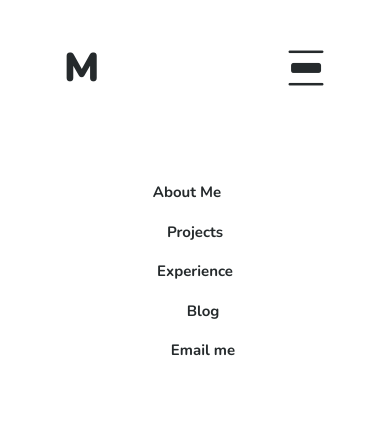
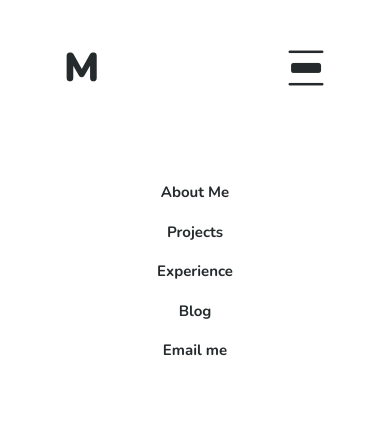
Before and after one commit to Mikadifo/Mikadifo.github.io, a React (Create React App) app: page / in a window 390 px wide. Both pictures are taken after a click on the button 293 px from the left and 53 px from the top of the page. Shown: the top 421 px of the page. Built offline with nearby package versions, Linux system fonts and the light colour scheme.

Commit message:
[fix] fixed navbar incorrect links positioning

```diff
--- a/src/components/navbar/Navbar.js
+++ b/src/components/navbar/Navbar.js
@@ -63,7 +63,7 @@ const Navbar = ({ currentItemHash }) => {
                             >
                                 <div className="navbar-nav mx-auto">
                                     <a
-                                        className={`nav-link pe-3 ${
+                                        className={`nav-link pe-lg-3 ${
                                             currentItemHash ===
                                                 '#description' && 'active-link'
                                         }`}
@@ -74,7 +74,7 @@ const Navbar = ({ currentItemHash }) => {
                                         About Me
                                     </a>
                                     <a
-                                        className={`nav-link ps-3 pe-3 ${
+                                        className={`nav-link ps-lg-3 pe-lg-3 ${
                                             currentItemHash === '#projects' &&
                                             'active-link'
                                         }`}
@@ -84,7 +84,7 @@ const Navbar = ({ currentItemHash }) => {
                                         Projects
                                     </a>
                                     <a
-                                        className={`nav-link ps-3 pe-3 ${
+                                        className={`nav-link ps-lg-3 pe-lg-3 ${
                                             currentItemHash === '#experience' &&
                                             'active-link'
                                         }`}
@@ -94,7 +94,7 @@ const Navbar = ({ currentItemHash }) => {
                                         Experience
                                     </a>
                                     <a
-                                        className="nav-link ps-3"
+                                        className="nav-link ps-lg-3"
                                         href="https://blog.mikadifo.com"
                                         target="_blank"
                                         rel="noreferrer"
@@ -103,7 +103,7 @@ const Navbar = ({ currentItemHash }) => {
                                         Blog
                                     </a>
                                     <a
-                                        className={`nav-link ps-3 d-s-none ${
+                                        className={`nav-link ps-lg-3 d-s-none ${
                                             !isTogglerActive && 'd-sm-none'
                                         }`}
                                         href="mailto:mikadifopadillaheredia@gmail.com"
```
